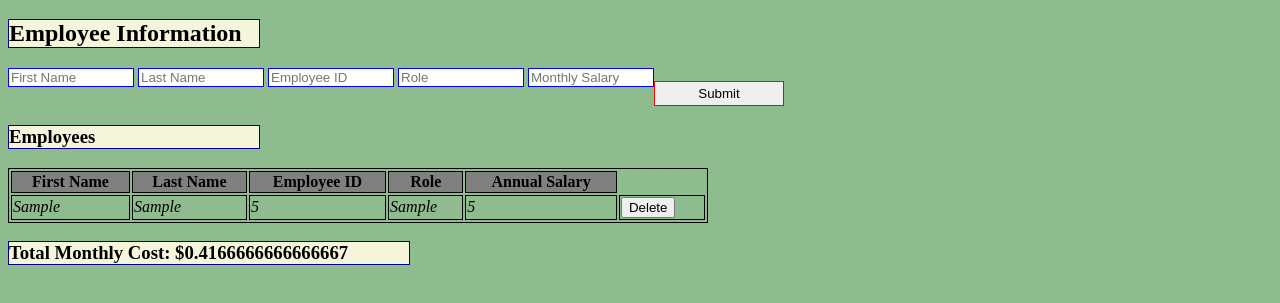
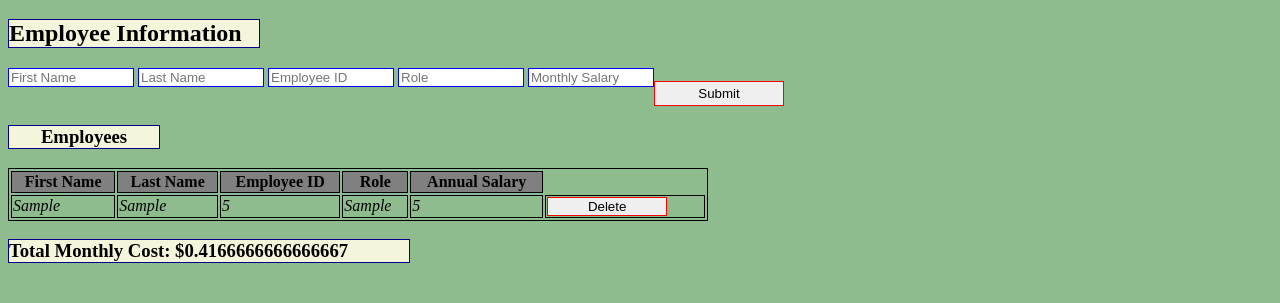
Before and after one commit to fowziaelmi/cullen-salary-calculator-, a plain HTML site: page index.html in a window 1280 px wide. Both pictures are taken after typing "Sample", "Sample", "5", "Sample", "5" into the empty fields and a click on the input "Submit". Shown: the part 61-364 px from the top of the page. Drawn offline with Linux system fonts and the light colour scheme.

Commit message:
added styling

```diff
--- a/style.css
+++ b/style.css
@@ -42,9 +42,15 @@ h2 {
 }
 h3 {
   border: 1px solid darkblue;
-  width: 250px;
+  width: 150px;
   background-color: beige;
+  text-align: center;
 }
 #exceeds {
   width: 400px;
+  text-align: left;
 }
+#deleteBtn {
+  width: 120px;
+  border: 1px solid red;
+}
```
